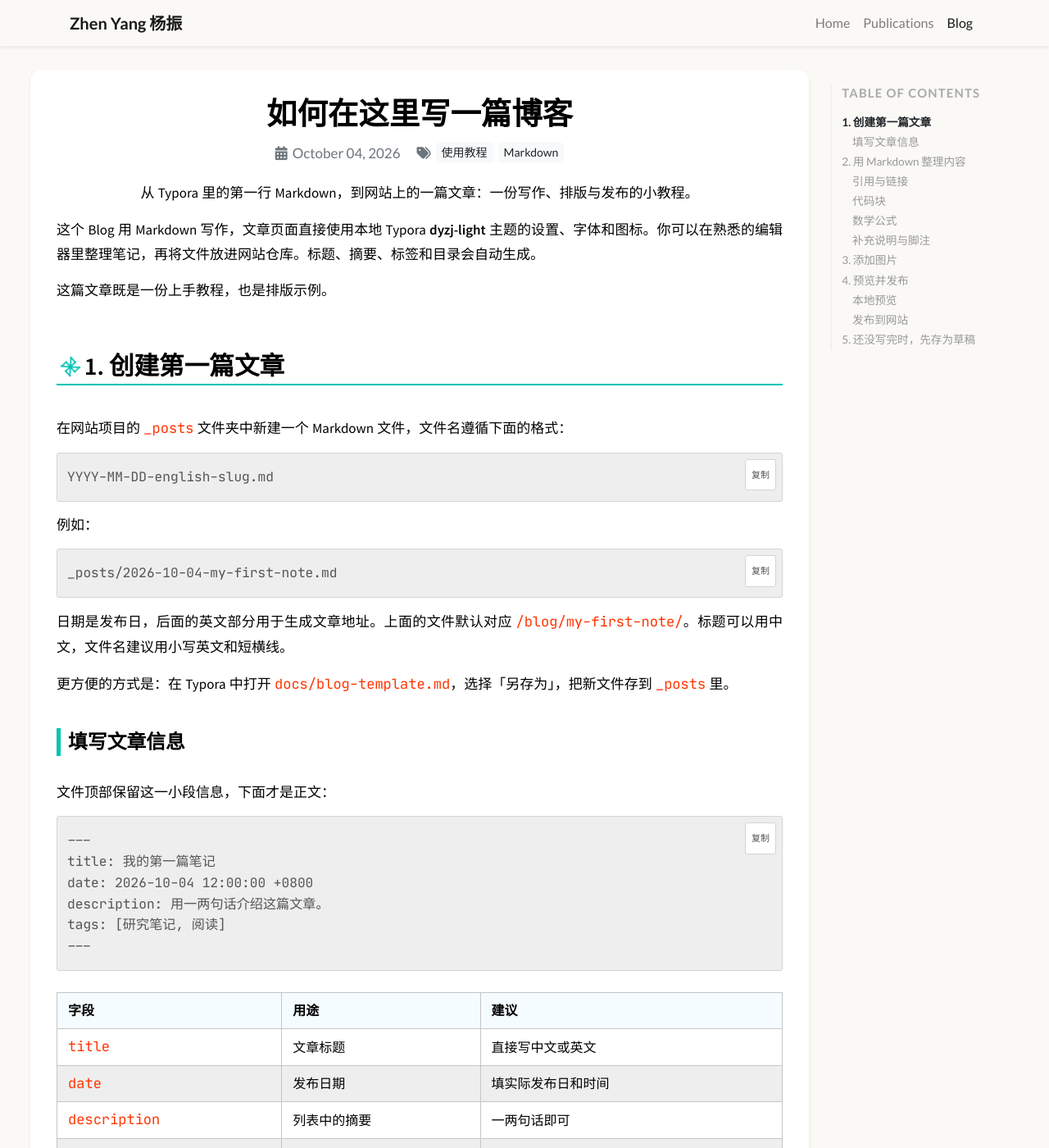
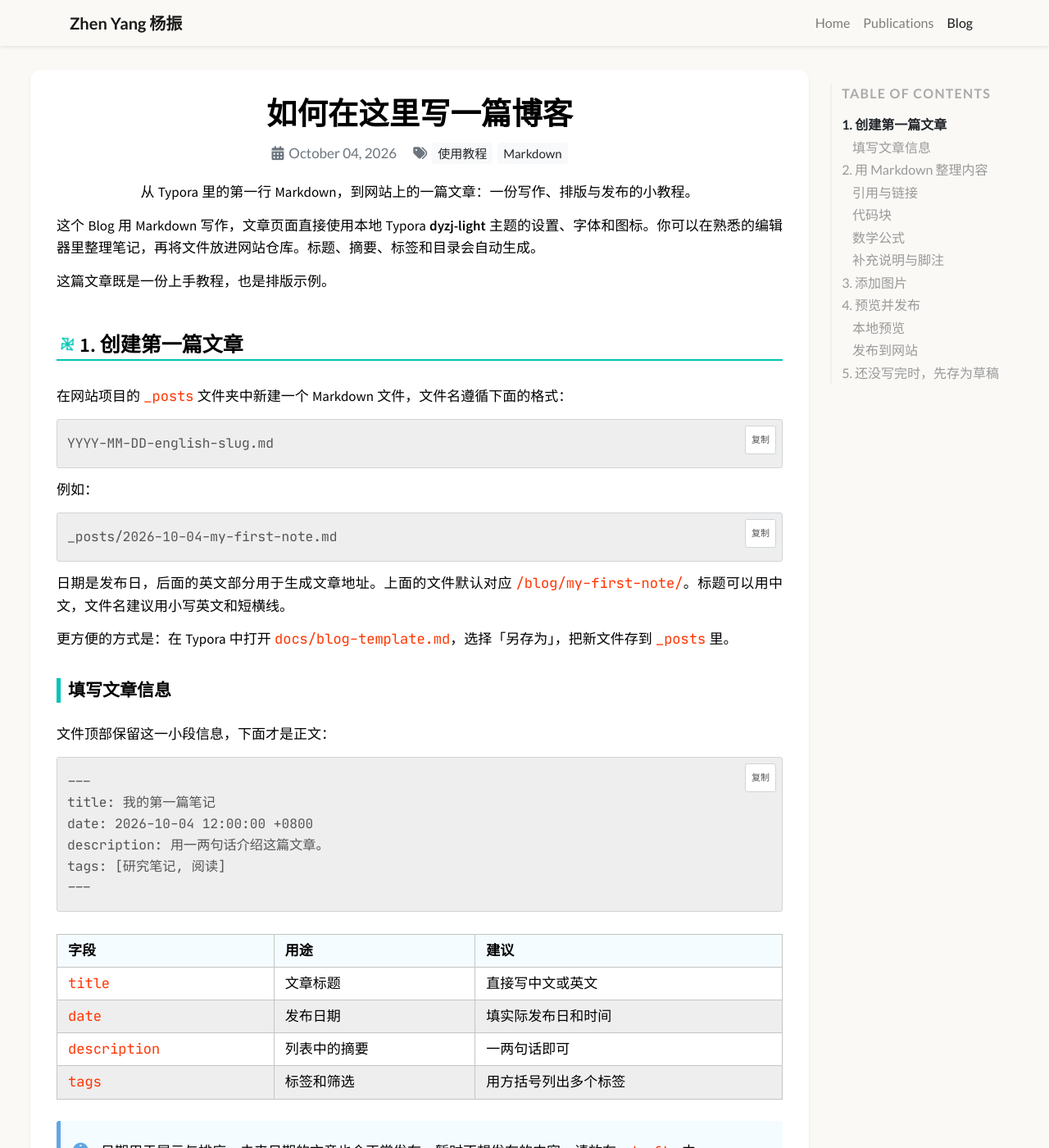
Before and after one commit to MichaelYeung2004/michaelyeung2004.github.io, a Jekyll site: the page built from _posts/2026-10-04-getting-started.md, in a window 1280 px wide and 1400 px high. Shown: the whole window at 82% size. Built offline with Jekyll 4.4.1, drawn with Linux system fonts in a browser that asks for light colours; formulas are drawn with MathJax 3.

Commit message:
Apply requested responsive article typography sizes

```diff
--- a/assets/css/typora-bridge.css
+++ b/assets/css/typora-bridge.css
@@ -1,18 +1,24 @@
 /* DOM compatibility only. Visual settings live in the original dyzj-light CSS. */
-.typora-reader { background: var(--bg-color); display: block; }
+.typora-reader { --article-body-size: 17px; background: var(--bg-color); display: block; }
+@media (max-width: 767px) { .typora-reader { --article-body-size: 16px; } }
 .typora-content { display: block; }
 /* Upstream article padding is 24px; keep a slightly roomier 28px, without
    stacking Typora's editor padding and 160px bottom space inside the card. */
 .blog-post-card { padding: 28px; }
 @media (min-width: 992px) { .blog-post-card { padding: 32px; } }
-.typora-reader #write { width: 100%; max-width: none; margin: 0; padding: 0; }
+.typora-reader #write { width: 100%; max-width: none; margin: 0; padding: 0; font-size: var(--article-body-size); line-height: 27.2px; }
+.typora-reader #write :is(p,ul,ol,li,blockquote,td,th) { font-size: var(--article-body-size); line-height: 27.2px; }
+.typora-reader #write h2 { font-size: 25px; }
+.typora-reader #write h3 { font-size: 21px; }
+.typora-reader #write h4 { font-size: 19px; }
+.blog-toc-list a, .blog-toc-title { font-size: 16px; }
 .typora-reader #write > :last-child { margin-bottom: 0; }
 .typora-reader #write > .article-header { border: 0; padding: 0; margin: 0; }
-.typora-reader #write .article-header h1 { margin-top: 0; margin-bottom: 12px; padding-bottom: 0; letter-spacing: normal; overflow-wrap: anywhere; }
+.typora-reader #write .article-header h1 { font-size: 37.4px; margin-top: 0; margin-bottom: 12px; padding-bottom: 0; letter-spacing: normal; overflow-wrap: anywhere; }
 .typora-reader #write .article-meta { justify-content: center; gap: 12px 20px; margin-bottom: 21px !important; font: 400 17px/1.5 Lato, sans-serif; }
 .typora-reader #write .article-date,
 .typora-reader #write .article-tags { display: inline-flex; flex-wrap: wrap; align-items: center; gap: 6px; }
-.typora-reader #write .article-meta .badge { font: 400 14px/1.2 Lato, sans-serif; padding: 4px 7px; color: #212529; background: #f8f9fa; border: 0; border-radius: 4px; text-decoration: none; }
+.typora-reader #write .article-meta .badge { font: 400 15px/1.2 Lato, sans-serif; padding: 4px 7px; color: #212529; background: #f8f9fa; border: 0; border-radius: 4px; text-decoration: none; }
 .typora-reader #write .article-meta .badge:hover { color: #0645ad !important; background: #eef2f6; text-decoration: none; }
 .typora-reader #write .article-header > p { text-align: center; }
 .typora-reader #write .table-scroll { overflow-x: auto; margin: .8em 0; }
```
